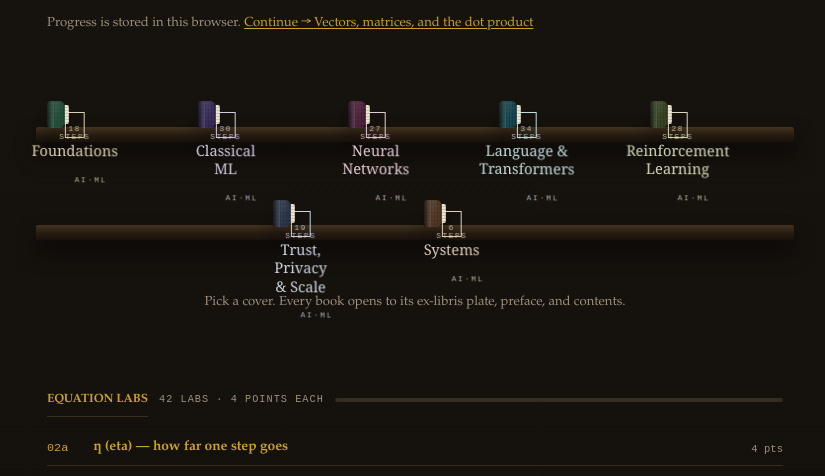
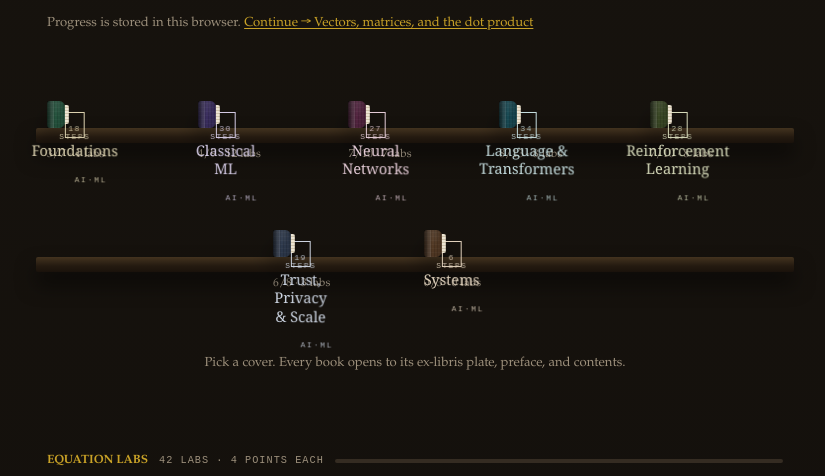
Before and after one commit to omarahmedZa/ai-ml-course, a plain HTML site: page index.html in a window 1280 px wide. Shown: the part 277-753 px from the top of the page, without its empty margins (225-1050 px from the left). Drawn offline with Linux system fonts and the light colour scheme.

Commit message:
Shelf labels below rail; corner page turns

```diff
--- a/assets/lesson.css
+++ b/assets/lesson.css
@@ -795,18 +795,18 @@ body.library .topline { border-bottom: 1px solid var(--rule); padding-bottom: .6
 .shelves { display: grid; gap: 2.8rem; margin: 2.2rem 0 2.4rem; }
 .shelf-row {
   display: grid; grid-template-columns: repeat(5, minmax(0, 1fr));
-  gap: 1.1rem; position: relative; padding-bottom: 1.7rem; align-items: end;
+  gap: 1.1rem; position: relative; padding-bottom: 3.6rem; align-items: end;
 }
 .shelf-row.last { display: flex; justify-content: center; }
 .shelf-row.last .book-wrap { width: calc((100% - 4 * 1.1rem) / 5); }
 .rail {
-  position: absolute; left: -1.5%; right: -1.5%; bottom: .85rem; height: 15px;
+  position: absolute; left: -1.5%; right: -1.5%; top: calc(100% - 3.6rem); height: 15px;
   background: linear-gradient(#43331f, #241a10 60%, #1a120b);
   border-radius: 2px; box-shadow: 0 12px 20px rgba(0,0,0,.55);
 }
 .shelf-row:last-of-type { grid-template-columns: repeat(5, minmax(0, 1fr)); }
 
-.book-wrap { display: flex; flex-direction: column; }
+.book-wrap { display: flex; flex-direction: column; position: relative; }
 .book-card {
   background: none; border: 0; padding: 0; cursor: pointer; text-align: center;
   perspective: 1000px; position: relative; z-index: 1;
@@ -851,8 +851,9 @@ body.library .topline { border-bottom: 1px solid var(--rule); padding-bottom: .6
   border-radius: 0 2px 2px 0;
 }
 .book-meta {
-  position: absolute; width: 1px; height: 1px; overflow: hidden;
-  clip-path: inset(50%); white-space: nowrap;
+  position: absolute; top: 100%; left: 0; right: 0; margin-top: 1.15rem;
+  text-align: center; font-size: .72rem; color: var(--ink-soft);
+  text-decoration: none; white-space: nowrap; letter-spacing: .01em;
 }
 .book-meta:hover { color: var(--accent); border-bottom-color: currentColor; }
 .shelf-foot { text-align: center; color: var(--ink-faint); font-size: .82rem; margin: 1rem 0 3rem; }
```
